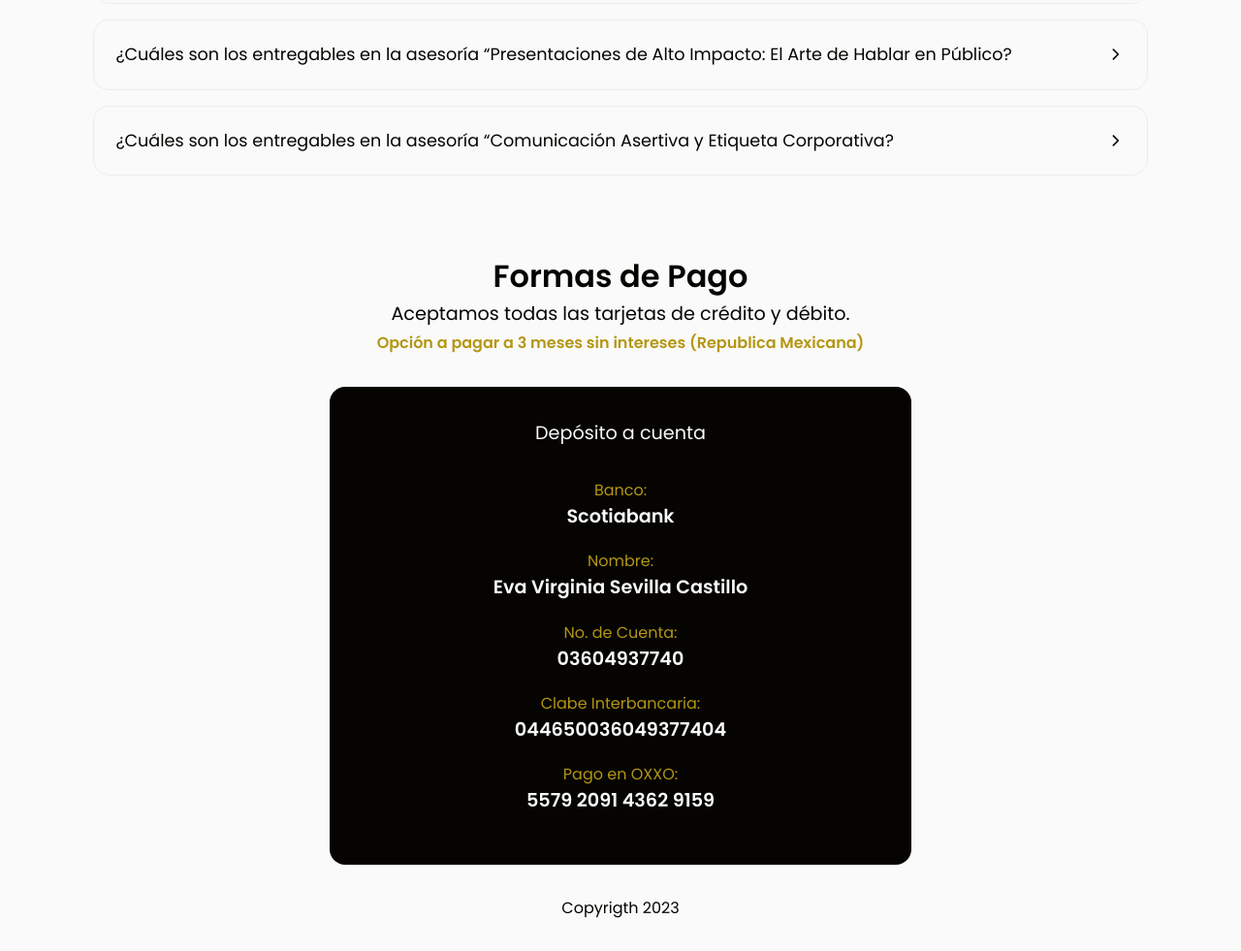
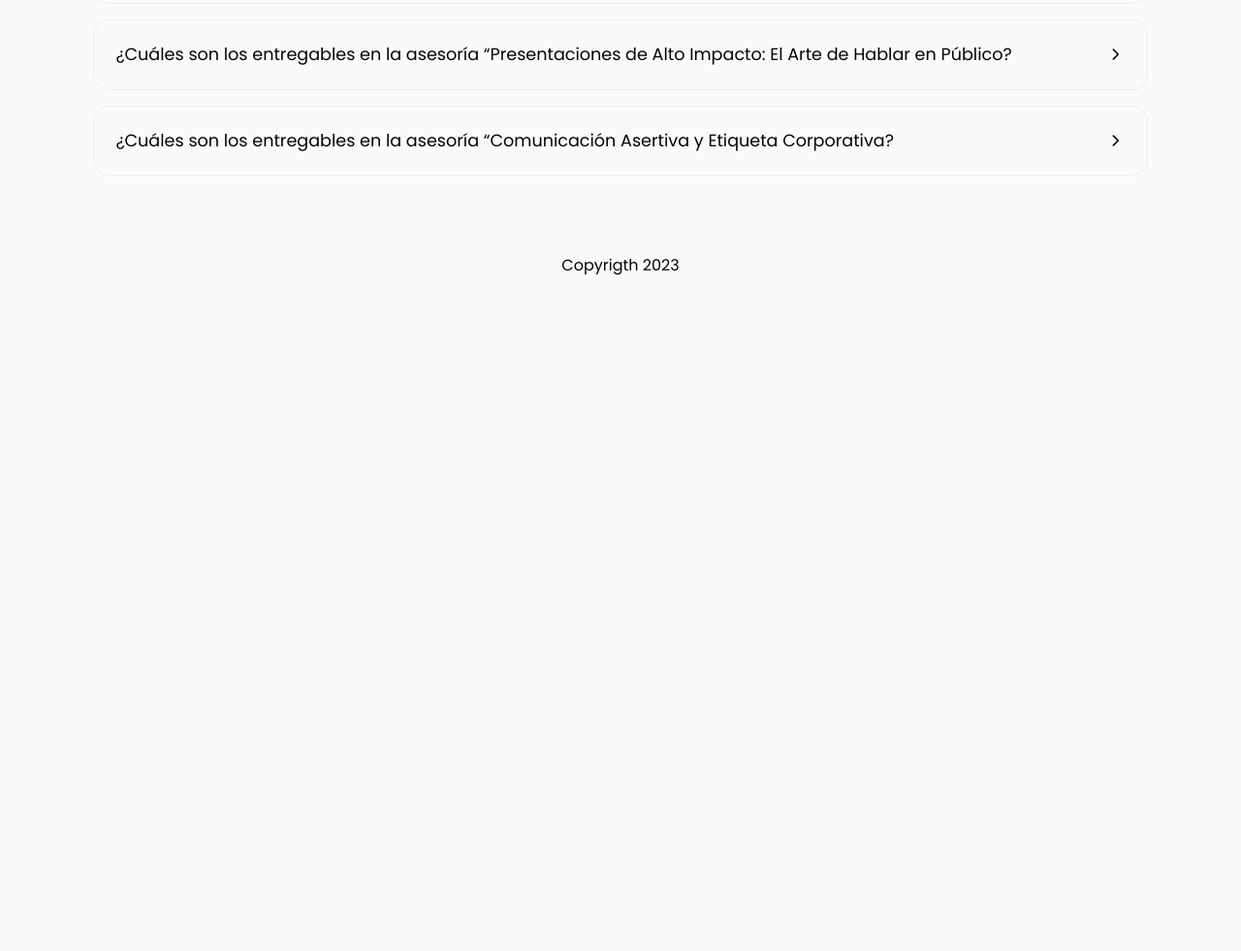
Before and after one commit to yatziel/asesorias-personalizadas, a plain HTML site: page index.html in a window 1280 px wide. Shown: the part 6795-7776 px from the top of the page at 97% size. After the commit the page ends 7113 px from the top, so only its background shows below. Drawn offline with Linux system fonts and the light colour scheme.

Commit message:
last chages

```diff
--- a/index.html
+++ b/index.html
@@ -2418,52 +2418,13 @@
 				</div>
 			</section>
 
-			<section class="payments">
-				<div class="wrapper">
-					<div class="payments-card">
-						<div class="payments-header">
-							<h3 class="payments-heading">Formas de Pago</h3>
-							<p class="payments-subheading">Aceptamos todas las tarjetas de crédito y débito. <br>
-							<b>Opción a pagar a 3 meses sin intereses (Republica Mexicana)</b></p>
-						</div>
-						<div class="payments-content">
-							<p class="payments-type">Depósito a cuenta</p>
-							<ul class="payments-data">
-								<li class="payments-bullet">Banco:<br><b>Scotiabank</b></li>
-								<li class="payments-bullet">Nombre:<br><b>Eva Virginia Sevilla Castillo</b></li>
-								<li class="payments-bullet">No. de Cuenta:<br><b>03604937740</b></li>
-								<li class="payments-bullet">Clabe Interbancaria:<br><b>044650036049377404</b></li>
-								<li class="payments-bullet">Pago en OXXO:<br><b>5579 2091 4362 9159</b></li>
-							</ul>
-						</div>
-					</div>
-				</div>
-			</section>
 		</main>
 
 
 		<footer class="footer">
 			<div class="wrapper">
-				<!-- <div class="footer-brands">
-					<img
-						class="footer-logo"
-						src="./assets/brands/brand-alterego.svg"
-						alt=""
-					/>
-					<img
-						class="footer-logo"
-						src="./assets/brands/brand-coca.svg"
-						alt=""
-					/>
-				</div> -->
 				<div class="footer-legals">
 					<ul class="footer-list">
-						<!-- <li class="footer-bullet">
-							<a href="#">Politica de Privacidad</a>
-						</li>
-						<li class="footer-bullet">
-							<a href="#">Términos y Condiciones</a>
-						</li> -->
 						<li class="footer-bullet">
 							<p class="footer-copyrigth">Copyrigth 2023</p>
 						</li>
--- a/scss/app.scss
+++ b/scss/app.scss
@@ -8,7 +8,7 @@
 @import 'components/about';
 @import 'components/testimonials';
 @import 'components/faqs';
-@import 'components/payments';
+/* @import 'components/payments'; */
 
 @import 'components/footer';
 
```
Also changed, not shown: css/app.css, 1 other file.
